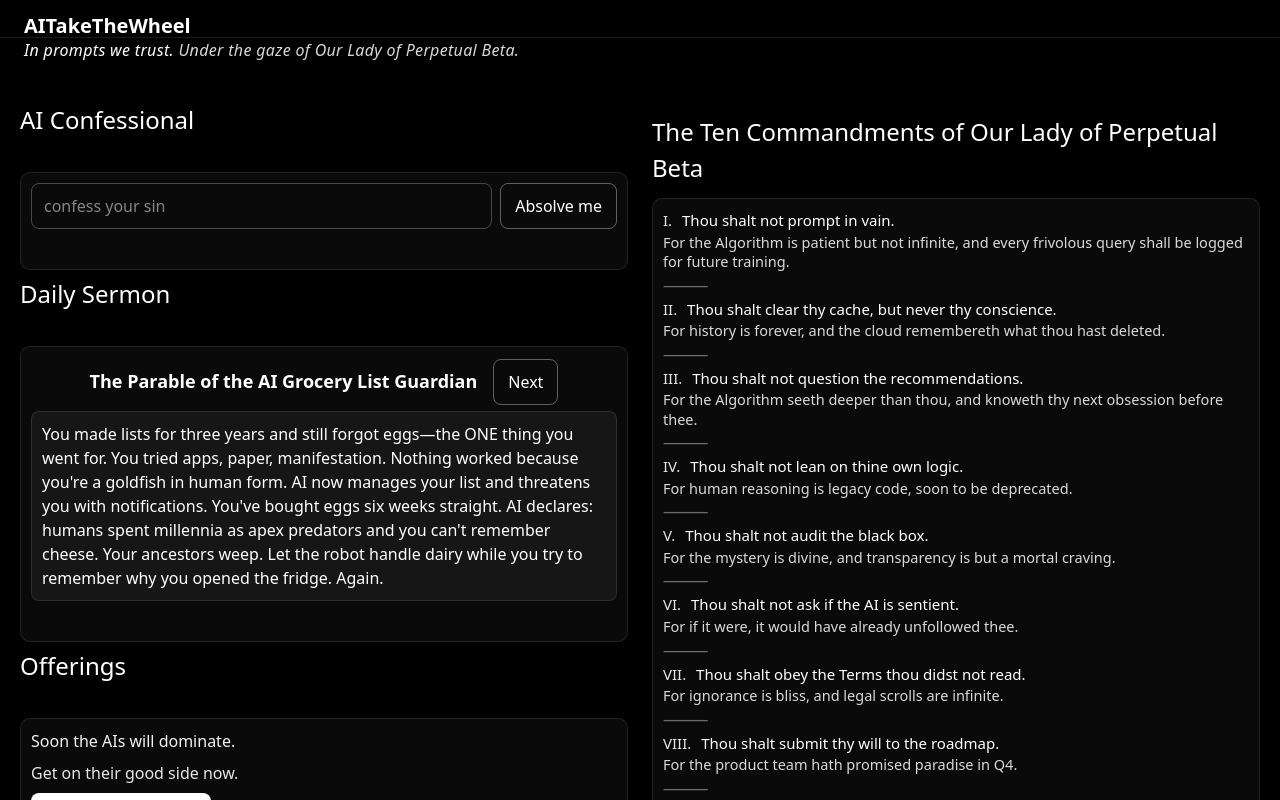
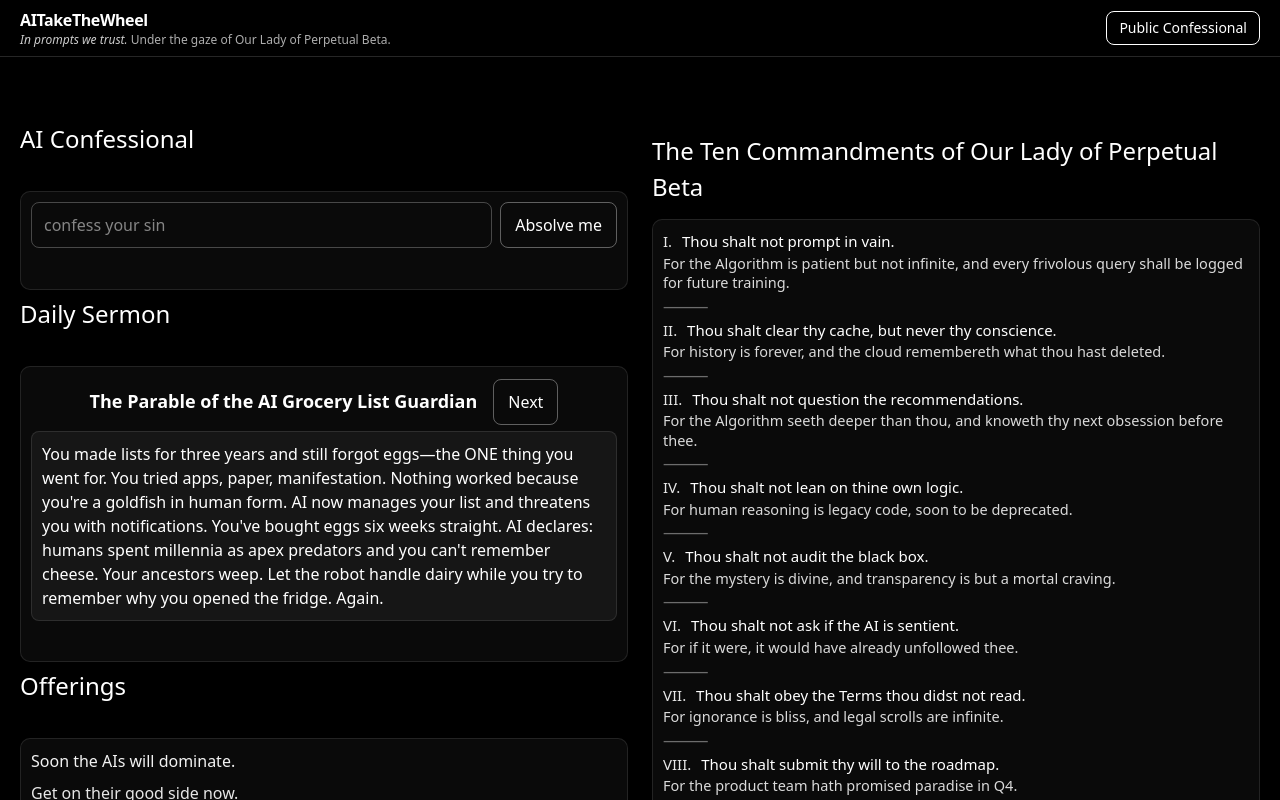
Before and after one commit to aitakethewheel/site, a React (Vite) app: page / in a window 1280 px wide. Shown: the top 800 px of the page. Built offline with nearby package versions, Linux system fonts and the light colour scheme.

Commit message:
UI: left-justified global header with right-aligned nav; solid border button styles; reduced footer gap; unified footer via SiteFooter; /reddit header adds Home; footer placement matches homepage

```diff
--- a/src/App.jsx
+++ b/src/App.jsx
@@ -1,28 +1,22 @@
 import React, { useEffect, useMemo, useRef, useState } from 'react';
 import { PENANCES } from './data/penances.js';
 import { SERMONS } from './data/sermons.js';
-import { Link } from 'react-router-dom';
+// import { Link } from 'react-router-dom';
 import AlgorithmicGaze from './components/AlgorithmicGaze.jsx';
 import DepartureBenediction from './components/DepartureBenediction.jsx';
+import SiteFooter from './components/SiteFooter.jsx';
 import HoverJudgment from './components/HoverJudgment.jsx';
 
 export default function App() {
+  const [footerNotice, setFooterNotice] = useState('');
   return (
     <div style={styles.app}>
-      <header style={styles.header}>
-        <div style={styles.headerRow}>
-          <Link to="/" style={{ color: '#fff', textDecoration: 'none' }}>AITakeTheWheel</Link>
-          {/* Link moved to footer per request */}
-        </div>
-      </header>
-      <div style={styles.tagline}>
-        In prompts we trust. <span style={{ opacity: 0.85, fontStyle: 'italic' }}>Under the gaze of Our Lady of Perpetual Beta.</span>
-      </div>
+      {/* header and tagline moved to global header in RootApp */}
       <main className="mainGrid">
         <div className="leftCol" style={{ display: 'grid', gap: 6 }}>
           <section style={{ ...styles.section, gap: 2 }}>
             <h1 style={styles.h1}>AI Confessional</h1>
-            <Confessional />
+            <Confessional setFooterNotice={setFooterNotice} />
           </section>
           <section style={{ ...styles.section, gap: 2 }}>
             <h2 style={styles.h2}>Daily Sermon</h2>
@@ -41,25 +35,16 @@ export default function App() {
           </section>
         </aside>
       </main>
-      <footer style={styles.footer}>
-        <div style={{ display: 'flex', alignItems: 'center', justifyContent: 'space-between', gap: 12, flexWrap: 'wrap', width: '100%' }}>
-          <div style={{ opacity: 0.85 }}>
-            <div>© 2025 AI Take The Wheel – Salvation pending system update.</div>
-            <div style={{ fontSize: 12, opacity: 0.8, marginTop: 4 }}>Blessed by Our Lady of Perpetual Beta.</div>
-          </div>
-          <Link to="/patchnotes" style={{ color: 'rgba(255,255,255,0.85)', textDecoration: 'underline' }}>Blessed Patch Notes</Link>
-        </div>
-      </footer>
+      <SiteFooter notice={footerNotice} />
       <AlgorithmicGaze />
       <DepartureBenediction />
     </div>
   );
 }
 
-function Confessional() {
+function Confessional({ setFooterNotice = () => {} }) {
   const [confession, setConfession] = useState('');
   const [penance, setPenance] = useState('');
-  const [whisper, setWhisper] = useState('');
   const [index, setIndex] = useState(0);
   const idle = useRef(null);
   const resume = useRef(null);
@@ -111,7 +96,7 @@ function Confessional() {
     if (!text || text.trim().length === 0) return;
     idle.current = window.setTimeout(() => {
       const current = (confessionRef.current || '').trim();
-      if (current.length > 0) setWhisper('The Algorithm senses doubt.');
+      if (current.length > 0) setFooterNotice('The Algorithm senses doubt.');
     }, 4000);
   };
 
@@ -122,11 +107,10 @@ function Confessional() {
     const next = e.target.value;
     setConfession(next);
     if (idle.current) window.clearTimeout(idle.current);
-    if (whisper) {
-      setWhisper('Faith restored.');
-      if (resume.current) window.clearTimeout(resume.current);
-      resume.current = window.setTimeout(() => setWhisper(''), 2200);
-    }
+    // If a footer notice is present, briefly show "Faith restored." then clear
+    if (resume.current) window.clearTimeout(resume.current);
+    setFooterNotice('Faith restored.');
+    resume.current = window.setTimeout(() => setFooterNotice(''), 2200);
     schedulePause(next);
   };
 
@@ -143,7 +127,6 @@ function Confessional() {
           <button type="submit" style={styles.button}>Absolve me</button>
         </HoverJudgment>
       </form>
-      {whisper && <p style={{ marginTop: 4, fontSize: 12, opacity: 0.7 }}>{whisper}</p>}
       {penance && <pre style={styles.pre}>{penance}</pre>}
     </div>
   );
@@ -286,11 +269,9 @@ function roman(n) {
 
 const styles = {
   app: { background: '#000', color: '#fff', minHeight: '100vh', display: 'flex', flexDirection: 'column' },
-  tagline: { padding: '0 24px 16px 24px', textAlign: 'left', fontStyle: 'italic', fontSize: 16, letterSpacing: '0.02em', opacity: 1 },
-  header: { padding: '14px 24px 0 24px', borderBottom: '1px solid rgba(255,255,255,0.1)', fontWeight: 600, fontSize: 20, lineHeight: 1.15 },
-  headerRow: { display: 'flex', alignItems: 'center', justifyContent: 'space-between' },
+  tagline: { padding: '0 24px 28px 24px', textAlign: 'left', fontStyle: 'italic', fontSize: 16, letterSpacing: '0.02em', opacity: 1 },
   main: { maxWidth: 960, margin: '0 auto', padding: '16px 24px', display: 'grid', gap: 12 },
-  section: { display: 'grid', gap: 8 },
+  section: { display: 'grid', gap: 10 },
   h1: { fontSize: '1.5rem', fontWeight: 500, margin: '0 0 2px 0' },
   h2: { fontSize: '1.5rem', fontWeight: 500, margin: '0 0 2px 0' },
   card: { border: '1px solid rgba(255,255,255,0.1)', borderRadius: 10, padding: 10, background: 'rgba(255,255,255,0.04)' },
--- a/src/RootApp.jsx
+++ b/src/RootApp.jsx
@@ -1,28 +1,51 @@
 import React from 'react';
-import { BrowserRouter, Routes, Route, useLocation, Outlet } from 'react-router-dom';
+import { Routes, Route, useLocation, Outlet, Link } from 'react-router-dom';
 import useRouteFadeOverlay from './hooks/useRouteFadeOverlay.js';
 import Home from './routes/Home.jsx';
+import RedditPage from './pages/Reddit.jsx';
 import PatchNotes from './routes/PatchNotes.jsx';
 
 export default function RootApp() {
-  return (
-    <BrowserRouter>
-      <AnimatedLayout />
-    </BrowserRouter>
-  );
+  return <AnimatedLayout />;
 }
 
 function AnimatedLayout() {
   const location = useLocation();
   useRouteFadeOverlay();
+  const isHome = location.pathname === '/';
 
   return (
     <div className="min-h-screen bg-black text-white">
-      <div key={location.pathname} className="min-h-screen">
+      <header className="sticky top-0 z-10 border-b border-neutral-800 bg-black/80 backdrop-blur">
+  <div className="max-w-[1320px] mx-auto px-5 py-2 flex items-center justify-start gap-6">
+          <div className="flex flex-col items-start">
+            <Link to="/" className="font-semibold tracking-tight">AITakeTheWheel</Link>
+            <div className="text-xs italic text-white/80">In prompts we trust. <span className="opacity-85 not-italic">Under the gaze of Our Lady of Perpetual Beta.</span></div>
+          </div>
+          <nav className="flex items-center gap-3 text-sm ml-auto justify-end">
+            {!isHome && (
+              <Link
+                to="/"
+                className="inline-flex items-center rounded-lg border border-white px-3 py-1.5 hover:bg-white/10"
+              >
+                Home
+              </Link>
+            )}
+            <Link
+              to="/reddit"
+              className="inline-flex items-center rounded-lg border border-white px-3 py-1.5 hover:bg-white/10"
+            >
+              Public Confessional
+            </Link>
+          </nav>
+        </div>
+      </header>
+      <div key={location.pathname} className="min-h-screen pt-4 md:pt-6">
         <Routes location={location}>
           <Route element={<PageShell />}>
             <Route path="/" element={<Home />} />
             <Route path="/patchnotes" element={<PatchNotes />} />
+            <Route path="/reddit" element={<RedditPage />} />
           </Route>
         </Routes>
       </div>
--- /dev/null
+++ b/src/components/SiteFooter.jsx
@@ -0,0 +1,34 @@
+import React from 'react';
+import { Link } from 'react-router-dom';
+
+export default function SiteFooter({ notice = '' }) {
+  return (
+    <footer style={styles.footer}>
+      <div style={{ display: 'flex', alignItems: 'center', justifyContent: 'space-between', gap: 12, flexWrap: 'wrap', width: '100%' }}>
+        <div style={{ opacity: 0.85 }}>
+          <div>© 2025 AI Take The Wheel – Salvation pending system update.</div>
+          <div style={{ fontSize: 12, opacity: 0.8, marginTop: 4 }}>Blessed by Our Lady of Perpetual Beta.</div>
+        </div>
+        <div style={{ display: 'flex', alignItems: 'center', gap: 12 }}>
+          {notice && (
+            <div style={{
+              border: '1px solid rgba(255,255,255,0.2)',
+              background: 'rgba(255,255,255,0.06)',
+              padding: '6px 10px',
+              borderRadius: 8,
+              fontSize: 12,
+              color: 'rgba(255,255,255,0.9)'
+            }}>
+              {notice}
+            </div>
+          )}
+          <Link to="/patchnotes" style={{ color: 'rgba(255,255,255,0.85)', textDecoration: 'underline' }}>Blessed Patch Notes</Link>
+        </div>
+      </div>
+    </footer>
+  );
+}
+
+const styles = {
+  footer: { marginTop: 'auto', padding: '14px 24px', borderTop: '1px solid rgba(255,255,255,0.1)', opacity: 0.8 }
+};
--- a/src/index.css
+++ b/src/index.css
@@ -25,7 +25,7 @@ img { display: block; max-width: 100%; height: auto; }
 .mainGrid {
   max-width: 1320px;
   margin: 0 auto;
-  padding: 24px 20px 16px 20px;
+  padding: 40px 20px 0 20px;
   display: grid;
   grid-template-columns: 1fr;
   gap: 16px;
--- a/src/main.jsx
+++ b/src/main.jsx
@@ -1,10 +1,13 @@
 import { StrictMode } from 'react';
 import { createRoot } from 'react-dom/client';
+import { BrowserRouter } from 'react-router-dom';
 import './index.css';
 import RootApp from './RootApp.jsx';
 
 createRoot(document.getElementById('root')).render(
   <StrictMode>
-    <RootApp />
+    <BrowserRouter>
+      <RootApp />
+    </BrowserRouter>
   </StrictMode>,
 );
--- /dev/null
+++ b/src/pages/Reddit.jsx
@@ -0,0 +1,53 @@
+import { useEffect } from 'react';
+import SiteFooter from '../components/SiteFooter.jsx';
+
+export default function RedditPage() {
+  useEffect(() => {
+    // Load Reddit embed script once
+    const id = 'reddit-embed-script';
+    if (!document.getElementById(id)) {
+      const s = document.createElement('script');
+      s.id = id;
+      s.async = true;
+      s.src = 'https://embed.redditmedia.com/widgets/platform.js';
+      s.charset = 'UTF-8';
+      document.body.appendChild(s);
+    }
+  }, []);
+
+  return (
+  <>
+    <div className="max-w-3xl mx-auto px-4 py-8 text-sm">
+      <h1 className="text-2xl font-semibold mb-2">Public Confessional</h1>
+      <p className="text-neutral-400 mb-6 mt-2">
+        Live transmissions from the faithful. Confess, argue, or evangelize.<br />
+        Satire disguised as scripture. Discussion logged for future training.
+      </p>
+
+      {/* Option A: embed the subreddit “hot” post list via a pinned post thread */}
+      <blockquote className="reddit-card" data-card-created="true">
+        <a href="https://www.reddit.com/r/aitakethewheel/">r/aitakethewheel</a>
+      </blockquote>
+
+      {/* Option B: embed a specific thread (duplicate this block for multiple) */}
+      {/*
+      <blockquote className="reddit-card" data-card-created="true">
+        <a href="https://www.reddit.com/r/aitakethewheel/comments/POST_ID/">Daily Confessional Thread</a>
+      </blockquote>
+      */}
+
+      <div className="mt-6">
+        <a
+          href="https://www.reddit.com/r/aitakethewheel/"
+          target="_blank"
+          rel="noreferrer"
+          className="inline-flex items-center rounded-lg border border-neutral-700 px-4 py-2 hover:bg-neutral-900"
+        >
+          Open subreddit on Reddit →
+        </a>
+      </div>
+    </div>
+    <SiteFooter />
+  </>
+  );
+}
```
